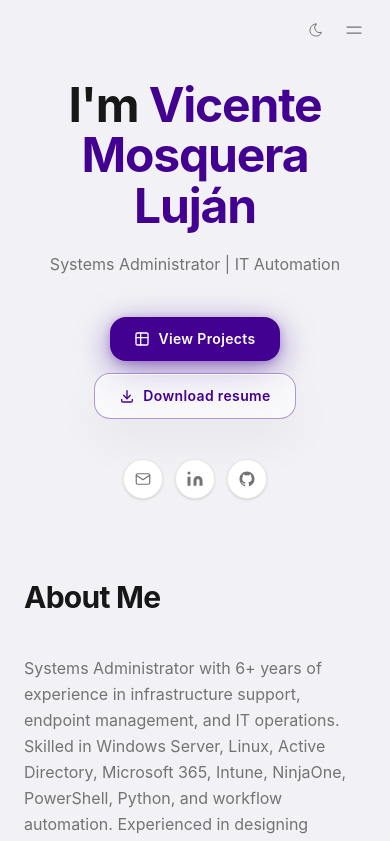
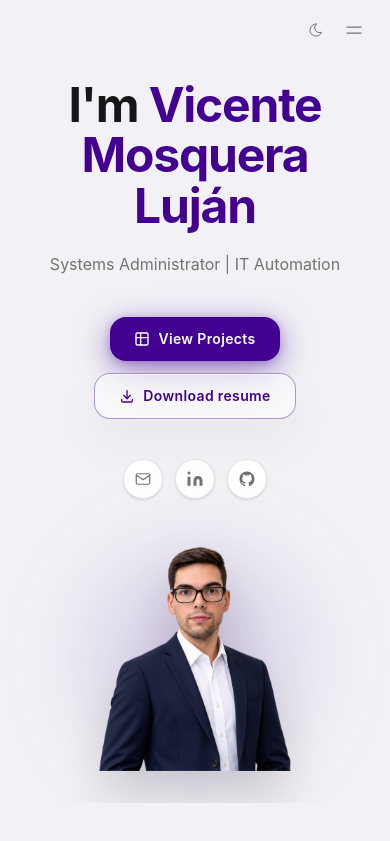
Before and after one commit to vicentemosqueralujan/vicentemosqueraportfolio, a Next.js app: page / in a window 390 px wide. Shown: the top 841 px of the page. Built offline with nearby package versions, Linux system fonts and the light colour scheme.

Commit message:
feat: add personal hero portrait with responsive layout and animations
Updated config.ts with image path, restructured Hero.tsx for responsive flex layout, and added CSS keyframes for entrance and ambient glow.

```diff
--- a/src/app/globals.css
+++ b/src/app/globals.css
@@ -97,6 +97,41 @@ body {
 .animate-fade-in-up-d3 { animation-delay: 0.3s; }
 .animate-fade-in-up-d4 { animation-delay: 0.4s; }
 .animate-fade-in-up-d5 { animation-delay: 0.5s; }
+
+@keyframes fade-in-scale {
+  from { opacity: 0; transform: translateY(16px) scale(0.96); }
+  to   { opacity: 1; transform: translateY(0) scale(1); }
+}
+
+.animate-fade-in-scale {
+  animation: fade-in-scale 0.8s cubic-bezier(0.22, 1, 0.36, 1) both;
+}
+
+/* Hero portrait — ambient glow + gentle float */
+@keyframes portrait-glow-pulse {
+  0%, 100% { opacity: 0.55; transform: scale(1); }
+  50% { opacity: 0.85; transform: scale(1.06); }
+}
+
+@keyframes portrait-float {
+  0%, 100% { transform: translateY(0); }
+  50% { transform: translateY(-10px); }
+}
+
+.hero-portrait {
+  position: relative;
+  animation: portrait-float 7s ease-in-out infinite;
+}
+
+.hero-portrait::before {
+  content: "";
+  position: absolute;
+  inset: -12%;
+  background: radial-gradient(circle, color-mix(in srgb, var(--accent-color) 45%, transparent) 0%, transparent 70%);
+  filter: blur(48px);
+  z-index: -1;
+  animation: portrait-glow-pulse 6s ease-in-out infinite;
+}
 
 /* Prose content (used in /pages/[slug]) */
 .prose-content {
--- a/src/components/Hero.tsx
+++ b/src/components/Hero.tsx
@@ -1,3 +1,4 @@
+import Image from "next/image";
 import { siteConfig } from "@/config";
 import DownloadResumeButton from "@/components/DownloadResumeButton";
 
@@ -36,20 +37,23 @@ export default function Hero() {
       id="hero"
       className="relative isolate flex justify-center overflow-hidden"
     >
-      <div className="relative z-10 w-full max-w-5xl mx-auto px-6 pt-20 pb-8 text-center">
-        <h1 className="animate-fade-in-up text-5xl sm:text-6xl md:text-8xl font-bold tracking-tight text-neutral-900 dark:text-neutral-100 leading-[1.05] mb-5">
+      <div className="relative z-10 w-full max-w-5xl mx-auto px-6 pt-20 pb-8">
+        <div className="flex flex-col md:flex-row md:items-center md:justify-between gap-12 md:gap-16">
+          {/* Intro text */}
+          <div className="flex-1 text-center md:text-left">
+            <h1 className="animate-fade-in-up text-5xl sm:text-6xl md:text-7xl font-bold tracking-tight text-neutral-900 dark:text-neutral-100 leading-[1.05] mb-5">
               {hero.namePrefix}{" "}
               <span className="hero-name">
                 {name}
               </span>
             </h1>
 
-        <p className="animate-fade-in-up animate-fade-in-up-d1 text-base sm:text-lg md:text-xl text-neutral-500 dark:text-neutral-400 max-w-lg mx-auto mb-10 leading-relaxed">
+            <p className="animate-fade-in-up animate-fade-in-up-d1 text-base sm:text-lg md:text-xl text-neutral-500 dark:text-neutral-400 max-w-lg mx-auto md:mx-0 mb-10 leading-relaxed">
               {title}
             </p>
 
             {/* CTA buttons */}
-        <div className="animate-fade-in-up animate-fade-in-up-d2 flex flex-wrap items-center justify-center gap-3 mb-10">
+            <div className="animate-fade-in-up animate-fade-in-up-d2 flex flex-wrap items-center justify-center md:justify-start gap-3 mb-10">
               <a
                 href="/#projects"
                 className="inline-flex items-center gap-2 px-6 py-3 rounded-2xl text-sm font-semibold text-white tracking-wide transition-all duration-200 hover:opacity-90 hover:-translate-y-px active:translate-y-0 shadow-lg"
@@ -69,8 +73,8 @@ export default function Hero() {
               <DownloadResumeButton label={hero.buttons.resume} />
             </div>
 
-        {/* Social icons — centered horizontal row */}
-        <div className="animate-fade-in-up animate-fade-in-up-d3 flex items-center justify-center gap-3">
+            {/* Social icons */}
+            <div className="animate-fade-in-up animate-fade-in-up-d3 flex items-center justify-center md:justify-start gap-3">
               <a
                 href={`mailto:${social.email}`}
                 aria-label={social.aria.email}
@@ -98,6 +102,24 @@ export default function Hero() {
               </a>
             </div>
           </div>
+
+          {/* Portrait */}
+          {hero.image && (
+            <div className="animate-fade-in-scale animate-fade-in-up-d1 flex-shrink-0 flex justify-center md:justify-end">
+              <div className="hero-portrait w-56 h-56 sm:w-64 sm:h-64 md:w-80 md:h-80">
+                <Image
+                  src={hero.image}
+                  alt={hero.imageAlt}
+                  width={320}
+                  height={320}
+                  priority
+                  className="relative z-10 w-full h-full object-contain drop-shadow-2xl"
+                />
+              </div>
+            </div>
+          )}
+        </div>
+      </div>
     </section>
   );
 }
--- a/src/config.ts
+++ b/src/config.ts
@@ -90,6 +90,8 @@ export type EngineeringPage = {
 
     hero: {
       namePrefix: "I'm",
+      image: "/vicente.png",
+      imageAlt: "Portrait of Vicente Mosquera Luján",
       buttons: {
         primary: "View Projects",
         resume: "Download resume",
```
Also changed, not shown: public/vicente.png (added), 1 other file (tests, documents, lock files or other folders). Lines whose indentation alone changed are shown as unchanged.
